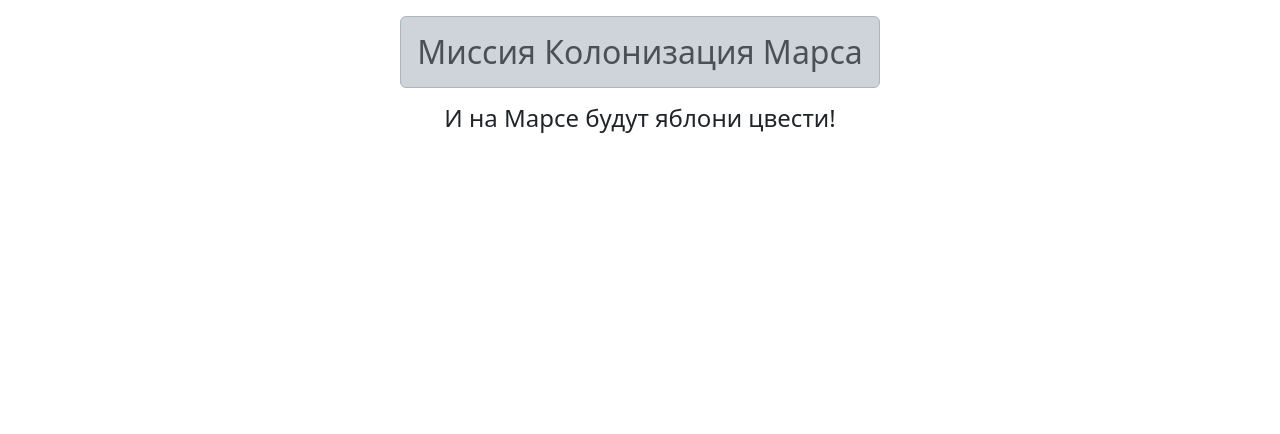
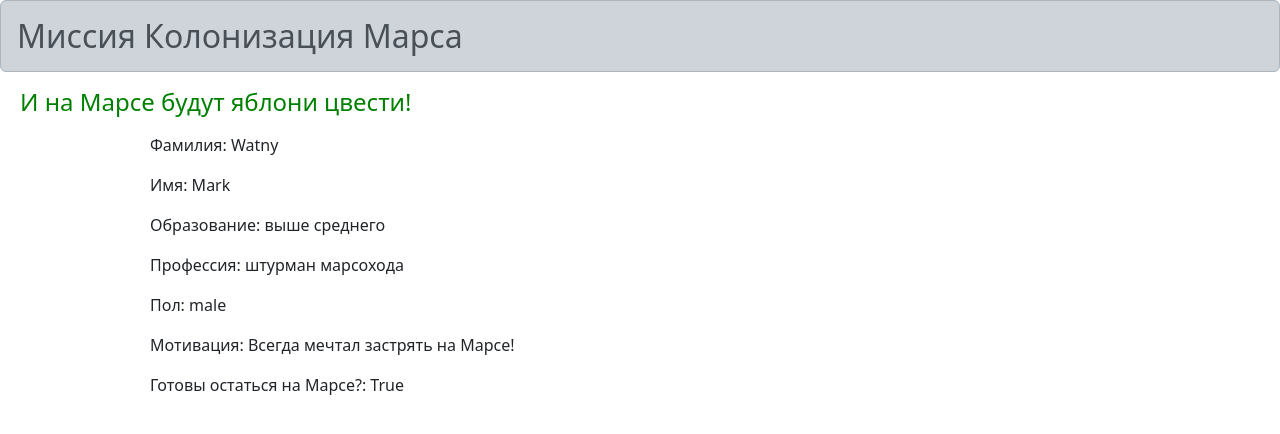
Before and after one commit to maksimka1234567/mars2, a Flask app: page /answer in a window 1280 px wide. Shown: the top 434 px of the page. Run offline with Flask 3, Linux system fonts and the light colour scheme.

Commit message:
update 1

```diff
--- a/main.py
+++ b/main.py
@@ -29,5 +29,13 @@ def list_of_professions(list):
     return render_template('list.html', params=params, param=list)
 
 
+@app.route('/answer')
+@app.route('/auto_answer')
+def answer():
+    params = {'surname': 'Watny', 'name': 'Mark', 'education': 'выше среднего', 'profession': 'штурман марсохода',
+              'gender': 'male', 'motivation': 'Всегда мечтал застрять на Марсе!', 'ready': True, 'style_url': url_for('static', filename='css/main.css')}
+    return render_template('auto_answer.html', **params)
+
+
 if __name__ == '__main__':
     app.run(port=8080, host='127.0.0.1')
--- /dev/null
+++ b/static/css/main.css
@@ -0,0 +1,7 @@
+h4 {
+  color: green;
+  padding-left: 20px;
+}
+.text-start p {
+  padding-left: 150px;
+}
--- /dev/null
+++ b/templates/auto_answer.html
@@ -0,0 +1,21 @@
+<!DOCTYPE html>
+<html lang="en">
+<head>
+    <meta charset="UTF-8">
+    <title>Title</title>
+    <link rel="stylesheet" type="text/css" href="{{url_for('static', filename='css/main.css')}}">
+</head>
+<body>
+{% extends "base.html" %} {% block content %}
+<div class="text-start mt-3">
+    <p>Фамилия: {{ surname }}</p>
+    <p>Имя: {{ name }}</p>
+    <p>Образование: {{ education }}</p>
+    <p>Профессия: {{ profession }}</p>
+    <p>Пол: {{ gender }}</p>
+    <p>Мотивация: {{ motivation }}</p>
+    <p>Готовы остаться на Марсе?: {{ ready }}</p>
+</div>
+{% endblock %}
+</body>
+</html>
--- a/templates/base.html
+++ b/templates/base.html
@@ -1,23 +1,20 @@
 <!DOCTYPE html>
 <html lang="en">
 <head>
-    <meta charset="UTF-8" />
-    <meta http-equiv="X-UA-Compatible" content="IE=edge" />
-    <meta name="viewport" content="width=device-width, initial-scale=1.0" />
+    <meta charset="UTF-8"/>
+    <meta http-equiv="X-UA-Compatible" content="IE=edge"/>
+    <meta name="viewport" content="width=device-width, initial-scale=1.0"/>
     <title>{{ title }}</title>
-    <link
-      href="https://cdn.jsdelivr.net/npm/bootstrap@5.3.0-alpha3/dist/css/bootstrap.min.css"
-      rel="stylesheet"
-      integrity="sha384-KK94CHFLLe+nY2dmCWGMq91rCGa5gtU4mk92HdvYe+M/SXH301p5ILy+dN9+nJOZ"
-      crossorigin="anonymous"
-    />
+    <link rel="stylesheet"
+      href="https://cdn.jsdelivr.net/npm/bootstrap@5.3.0-alpha1/dist/css/bootstrap.min.css"
+      integrity="sha384-GLhlTQ8iRABdZLl6O3oVMWSktQOp6b7In1Zl3/Jr59b6EGGoI1aFkw7cmDA6j6gD"
+      crossorigin="anonymous">
+    <link rel="stylesheet" type="text/css" href="{{url_for('static', filename='css/main.css')}}">
 </head>
 <body>
-    <div class="p-3 d-flex flex-column align-items-center">
 <h2 class="alert alert-dark" id="123">Миссия Колонизация Марса</h2>
 <h4>И на Марсе будут яблони цвести!</h4>
 {% block content %} {% endblock %}
-    </div>
 <script
         src="https://cdn.jsdelivr.net/npm/bootstrap@5.3.0-alpha3/dist/js/bootstrap.bundle.min.js"
         integrity="sha384-ENjdO4Dr2bkBIFxQpeoTz1HIcje39Wm4jDKdf19U8gI4ddQ3GYNS7NTKfAdVQSZe"
```
Lines whose indentation alone changed are shown as unchanged.
